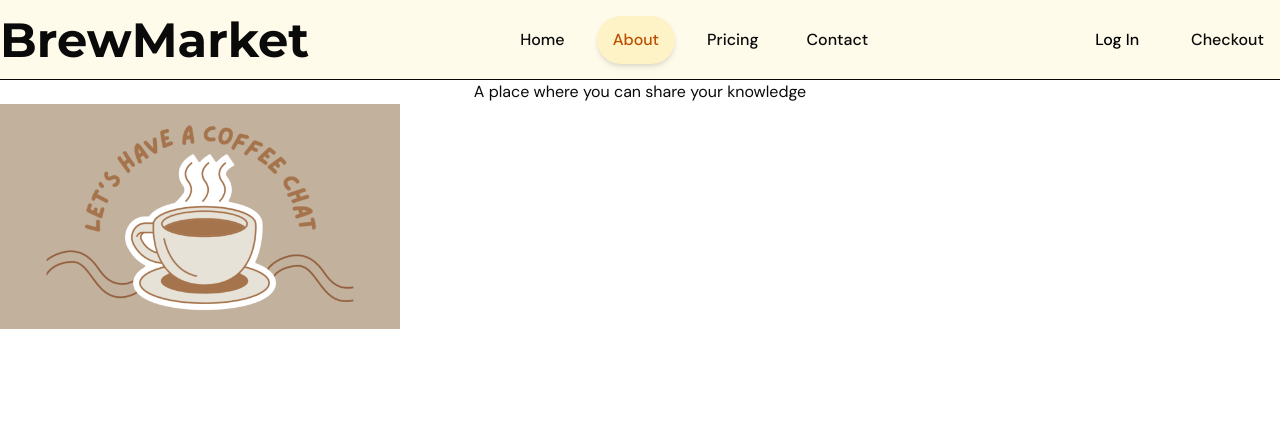
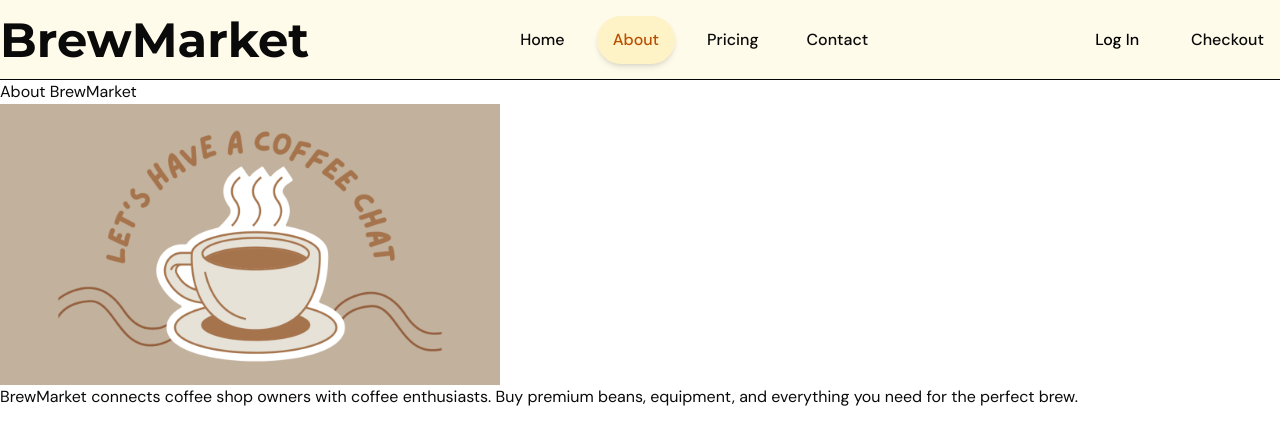
Before and after one commit to Kelvinhaa/E-Commerce, a Next.js app: page /about in a window 1280 px wide. Shown: the top 444 px of the page. Built offline with nearby package versions, Linux system fonts and the light colour scheme.

Commit message:
Linking about page

```diff
--- a/src/app/(app)/(home)/about/page.tsx
+++ b/src/app/(app)/(home)/about/page.tsx
@@ -3,15 +3,19 @@ import Image from "next/image";
 const Page = () => {
     return (
         <div>
-            <title>About</title>
-            <h1 className="flex flex-col items-center">A place where you can share your knowledge
-            </h1>
-
-            <Image src="/coffee_chat.webp"
-            alt="Image of coffee chat"
-            width={400}
-            height={400}
-            />
+            <main>
+                <header>
+                    <h1>About BrewMarket</h1>
+                </header>
+            <section>
+                 <img src="/coffee_chat.webp" alt="About BrewMarket"
+                 width={500} height={500}/>
+            <p>
+            BrewMarket connects coffee shop owners with coffee enthusiasts.
+            Buy premium beans, equipment, and everything you need for the perfect brew.
+            </p>
+            </section>
+            </main>
         </div>
     );
 }
```
